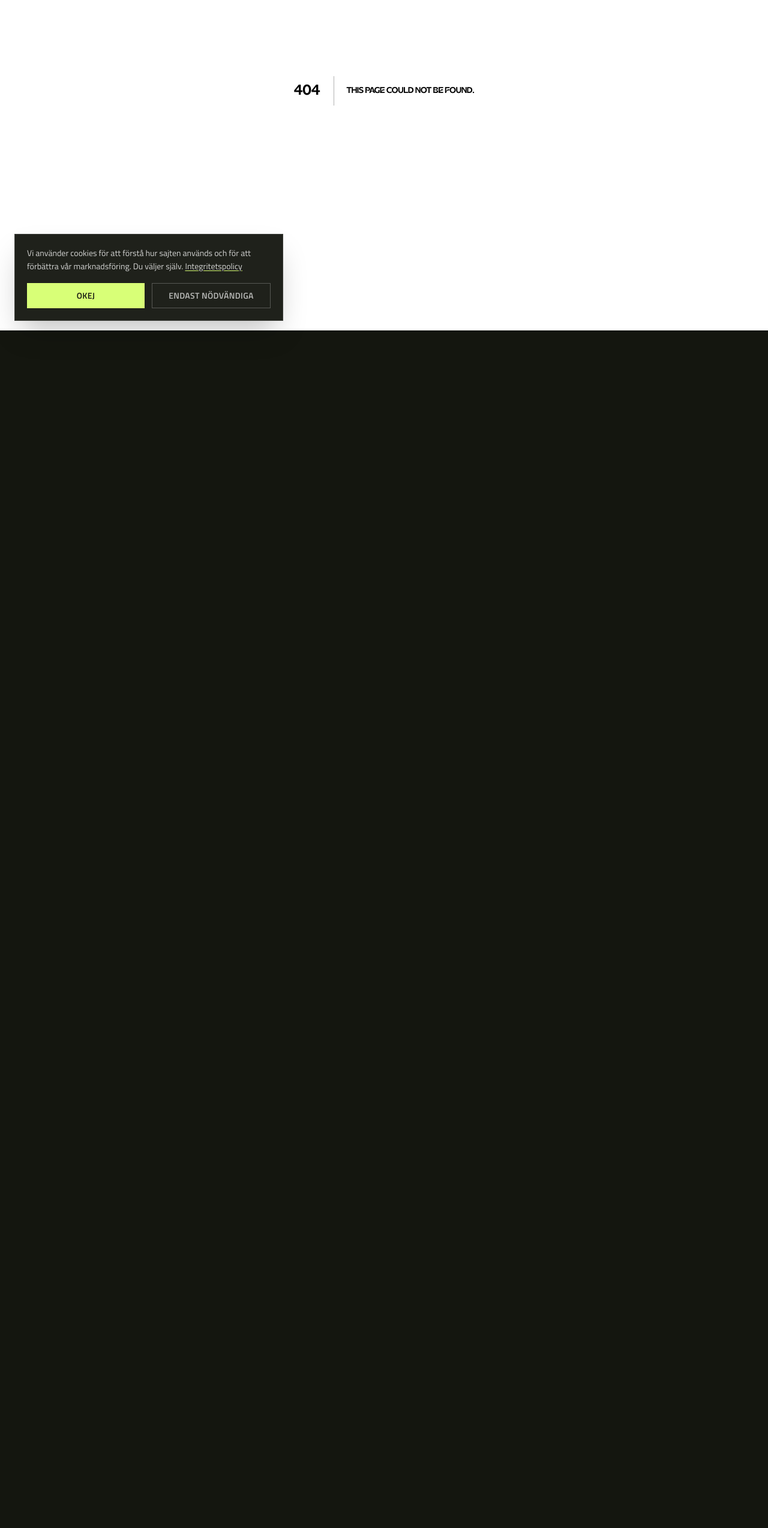
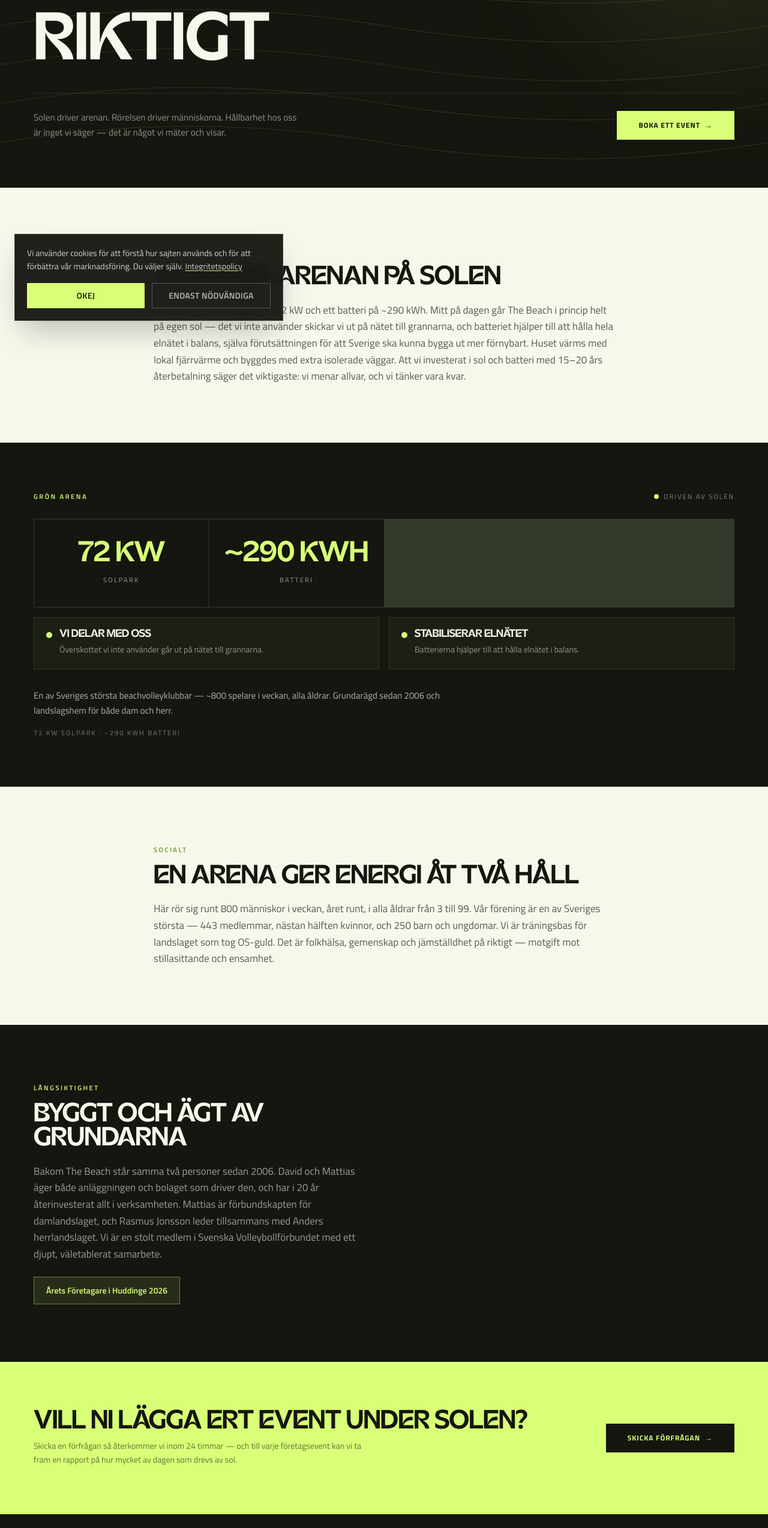
Before and after one commit to thebeachvolleyclub/thebeach-site, a Next.js app: page /hallbarhet in a window 1280 px wide. Before the commit this address had no page. Shown: the part 249-2797 px from the top of the page at 60% size. Before the commit the page ends 800 px from the top, so only its background shows below. Built offline with nearby package versions, Linux system fonts and the light colour scheme; no server answers.

Commit message:
Ny /hallbarhet-sida: hela hållbarhetsstoryn + live-siffror (SolarStats compact-variant)

```diff
--- /dev/null
+++ b/src/app/hallbarhet/page.tsx
@@ -0,0 +1,141 @@
+import type { Metadata } from "next";
+import Link from "next/link";
+import Navbar from "@/components/Navbar";
+import Footer from "@/components/Footer";
+import PageHero from "@/components/PageHero";
+import Reveal from "@/components/Reveal";
+import SolarStats from "@/components/SolarStats";
+
+export const metadata: Metadata = {
+  title: "Hållbarhet — The Beach | Soldriven beacharena i Huddinge",
+  description:
+    "Solen driver arenan, rörelsen driver människorna. The Beach körs till stor del på egen sol (72 kW + ~290 kWh batteri), och är en av Sveriges största beachvolleyklubbar. Hållbarhet vi mäter och visar — inte påstår.",
+  alternates: { canonical: "/hallbarhet" },
+};
+
+// Sätts när grundarfotot (Årets Företagare) finns i public/media.
+const FOUNDER_PHOTO: string | null = null;
+
+export default function HallbarhetPage() {
+  const cta = (
+    <Link
+      href="/events#forfragan"
+      className="inline-flex cursor-pointer items-center gap-2 bg-lime px-9 py-4 text-xs font-bold uppercase tracking-[0.08em] text-black transition-colors duration-300 hover:bg-lime-bright"
+    >
+      Boka ett event <span aria-hidden="true">→</span>
+    </Link>
+  );
+
+  return (
+    <>
+      <Navbar />
+      <main className="flex-1">
+        <PageHero
+          eyebrow="Hållbarhet"
+          title={<>Vi ger <span className="italic-accent">energi</span> — på riktigt</>}
+          intro="Solen driver arenan. Rörelsen driver människorna. Hållbarhet hos oss är inget vi säger — det är något vi mäter och visar."
+          cta={cta}
+        />
+
+        {/* Miljö */}
+        <section className="bg-cream px-5 py-16 sm:px-8 lg:px-14 lg:py-24">
+          <div className="mx-auto max-w-3xl">
+            <Reveal className="mb-5">
+              <p className="eyebrow mb-4" style={{ color: "#639922" }}>Miljö</p>
+              <h2 className="font-display text-[clamp(1.75rem,7vw,2.75rem)] leading-[0.95] text-black">
+                Vi driver arenan på solen
+              </h2>
+            </Reveal>
+            <Reveal delay={0.05}>
+              <p className="text-[17px] leading-relaxed text-black/70">
+                På taket sitter en solpark på 72 kW och ett batteri på ~290 kWh. Mitt på dagen går The Beach
+                i princip helt på egen sol — det vi inte använder skickar vi ut på nätet till grannarna, och
+                batteriet hjälper till att hålla hela elnätet i balans, själva förutsättningen för att Sverige
+                ska kunna bygga ut mer förnybart. Huset värms med lokal fjärrvärme och byggdes med extra
+                isolerade väggar. Att vi investerat i sol och batteri med 15–20 års återbetalning säger det
+                viktigaste: vi menar allvar, och vi tänker vara kvar.
+              </p>
+            </Reveal>
+          </div>
+        </section>
+
+        {/* Live-siffror */}
+        <SolarStats compact />
+
+        {/* Socialt */}
+        <section className="bg-cream px-5 py-16 sm:px-8 lg:px-14 lg:py-24">
+          <div className="mx-auto max-w-3xl">
+            <Reveal className="mb-5">
+              <p className="eyebrow mb-4" style={{ color: "#639922" }}>Socialt</p>
+              <h2 className="font-display text-[clamp(1.75rem,7vw,2.75rem)] leading-[0.95] text-black">
+                En arena ger energi åt två håll
+              </h2>
+            </Reveal>
+            <Reveal delay={0.05}>
+              <p className="text-[17px] leading-relaxed text-black/70">
+                Här rör sig runt 800 människor i veckan, året runt, i alla åldrar från 3 till 99. Vår förening
+                är en av Sveriges största — 443 medlemmar, nästan hälften kvinnor, och 250 barn och ungdomar.
+                Vi är träningsbas för landslaget som tog OS-guld. Det är folkhälsa, gemenskap och jämställdhet
+                på riktigt — motgift mot stillasittande och ensamhet.
+              </p>
+            </Reveal>
+          </div>
+        </section>
+
+        {/* Grundare / långsiktighet */}
+        <section className="bg-base px-5 py-16 sm:px-8 lg:px-14 lg:py-24">
+          <div className="mx-auto grid max-w-[1500px] grid-cols-1 gap-10 lg:grid-cols-2 lg:items-center lg:gap-16">
+            <Reveal>
+              <p className="eyebrow mb-4">Långsiktighet</p>
+              <h2 className="mb-5 font-display text-[clamp(1.75rem,7vw,2.75rem)] leading-[0.95] text-bone">
+                Byggt och ägt av grundarna
+              </h2>
+              <p className="mb-6 text-[17px] leading-relaxed text-bone/60">
+                Bakom The Beach står samma två personer sedan 2006. David och Mattias äger både anläggningen
+                och bolaget som driver den, och har i 20 år återinvesterat allt i verksamheten. Mattias är
+                förbundskapten för damlandslaget, och Rasmus Jonsson leder tillsammans med Anders herrlandslaget.
+                Vi är en stolt medlem i Svenska Volleybollförbundet med ett djupt, väletablerat samarbete.
+              </p>
+              <p className="inline-flex items-center gap-3 border border-lime/40 bg-lime/10 px-5 py-3 text-sm font-semibold text-lime">
+                Årets Företagare i Huddinge 2026
+              </p>
+            </Reveal>
+            {FOUNDER_PHOTO ? (
+              <Reveal delay={0.08}>
+                <img
+                  src={FOUNDER_PHOTO}
+                  alt="David Cabrera och Mattias Magnusson med diplomen för Årets Företagare i Huddinge 2026"
+                  className="w-full border border-white/10 object-cover"
+                />
+              </Reveal>
+            ) : null}
+          </div>
+        </section>
+
+        {/* CTA */}
+        <section className="bg-lime px-5 py-14 sm:px-8 lg:px-14 lg:py-20">
+          <div className="mx-auto flex max-w-[1500px] flex-col items-start gap-6 lg:flex-row lg:items-center lg:justify-between">
+            <Reveal>
+              <h2 className="font-display text-[clamp(1.75rem,7vw,2.75rem)] leading-[0.95] text-black">
+                Vill ni lägga ert event under solen?
+              </h2>
+              <p className="mt-2 max-w-xl text-sm leading-relaxed text-black/60">
+                Skicka en förfrågan så återkommer vi inom 24 timmar — och till varje företagsevent kan vi ta
+                fram en rapport på hur mycket av dagen som drevs av sol.
+              </p>
+            </Reveal>
+            <Reveal delay={0.06} className="shrink-0">
+              <Link
+                href="/events#forfragan"
+                className="inline-flex cursor-pointer items-center gap-2 bg-black px-9 py-4 text-xs font-bold uppercase tracking-[0.08em] text-lime transition-colors hover:bg-black/85"
+              >
+                Skicka förfrågan <span aria-hidden="true">→</span>
+              </Link>
+            </Reveal>
+          </div>
+        </section>
+      </main>
+      <Footer />
+    </>
+  );
+}
--- a/src/components/SolarStats.tsx
+++ b/src/components/SolarStats.tsx
@@ -41,7 +41,7 @@ function Contribution({ title, body }: { title: string; body: string }) {
 }
 
 /** Grön arena-sektion. Säsongsanpassad: sommar leder med produktion, vinter med batteri/nät. */
-export default async function SolarStats() {
+export default async function SolarStats({ compact = false }: { compact?: boolean } = {}) {
   const data = await getSolarData();
 
   // Sommar = april–september. Annars vinterläge.
@@ -93,6 +93,8 @@ export default async function SolarStats() {
           </span>
         </div>
 
+        {!compact && (
+          <>
             <Reveal>
               <h2 className="font-display text-[clamp(1.75rem,6vw,3rem)] leading-[0.95] text-cream">
                 Vi ger <span className="italic-accent">energi</span> — på riktigt
@@ -101,6 +103,8 @@ export default async function SolarStats() {
             <Reveal delay={0.05}>
               <p className="mb-10 mt-4 max-w-2xl text-[15px] leading-relaxed text-cream/60">{lead}</p>
             </Reveal>
+          </>
+        )}
 
         <StatGrid stats={stats} />
 
```
Lines whose indentation alone changed are shown as unchanged.
